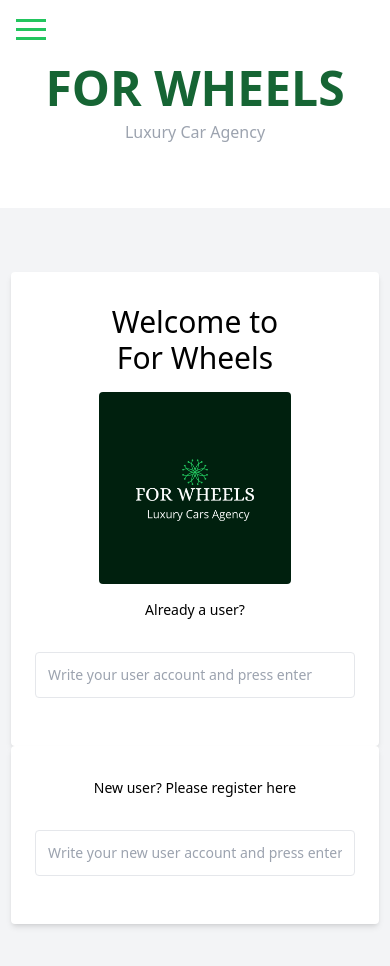
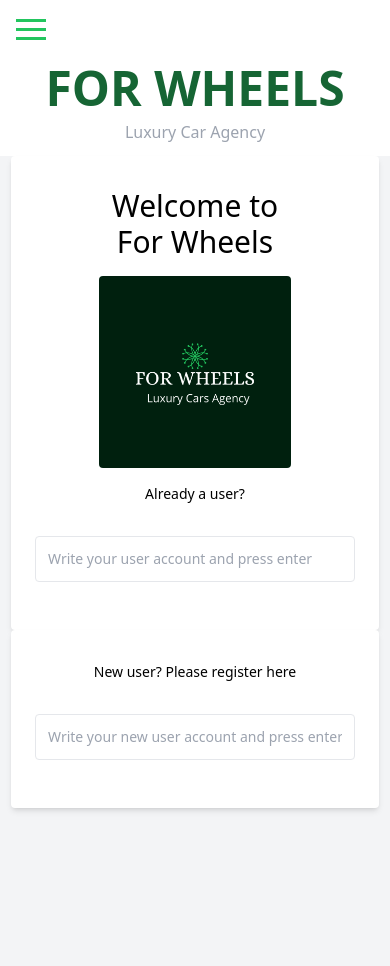
Before and after one commit to nicupop729/for_wheels, a React (Create React App) app: page /login in a window 390 px wide. Shown: the top 966 px of the page. Built offline with nearby package versions, Linux system fonts and the light colour scheme; no server answers.

Commit message:
Fix login padding

```diff
--- a/src/components/users/Login.jsx
+++ b/src/components/users/Login.jsx
@@ -22,7 +22,7 @@
   const { users, status } = useSelector((state) => state.usersReducer);
   useEffect(() => {
     dispatch(getUsers());
-  }, []);
+  }, [dispatch]);
 
   const [existingUser, setExistingUser] = useState({ status: '' });
 
@@ -59,8 +59,8 @@
   };
 
   return (
-    <div className="bg-gray-100 h-screen mt-16 md:mt-0 md:bg-white">
-      <div className="max-h-screen flex flex-col pt-16">
+    <div className="bg-gray-100 h-screen md:mt-0 md:bg-white">
+      <div className="flex flex-col">
         <NotificationContainer />
         {loggedIn ? (
           <div className="container max-w-sm mx-auto flex-1 flex flex-col items-center justify-center px-2">
```
